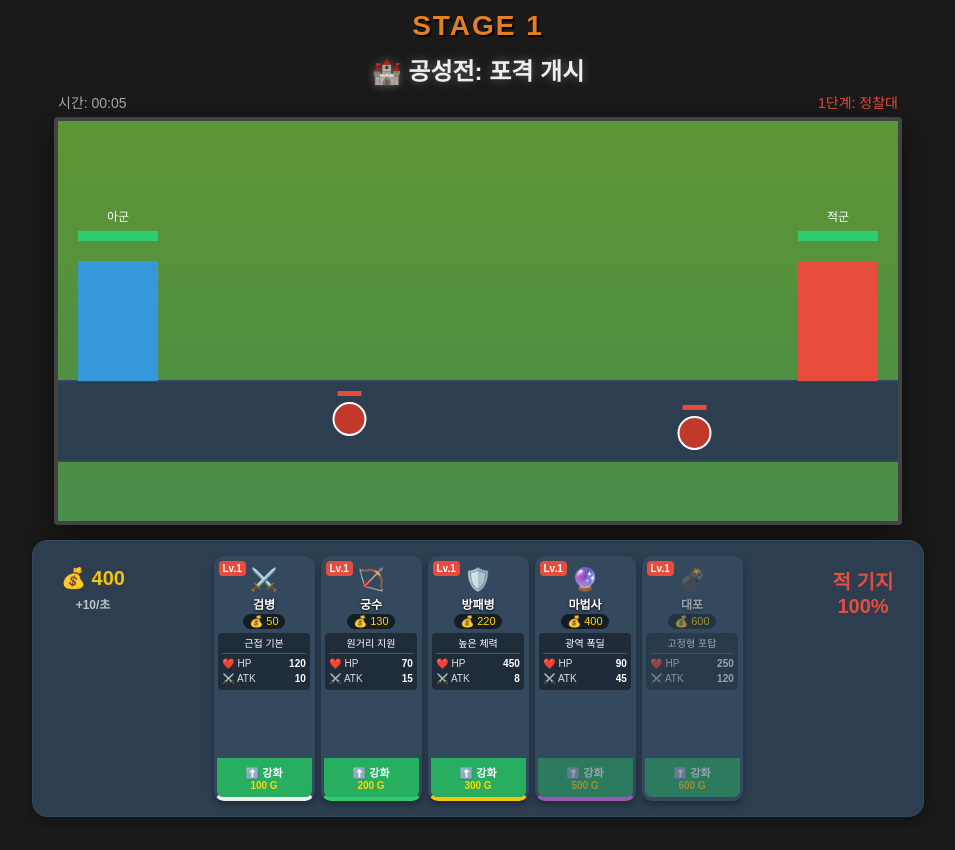
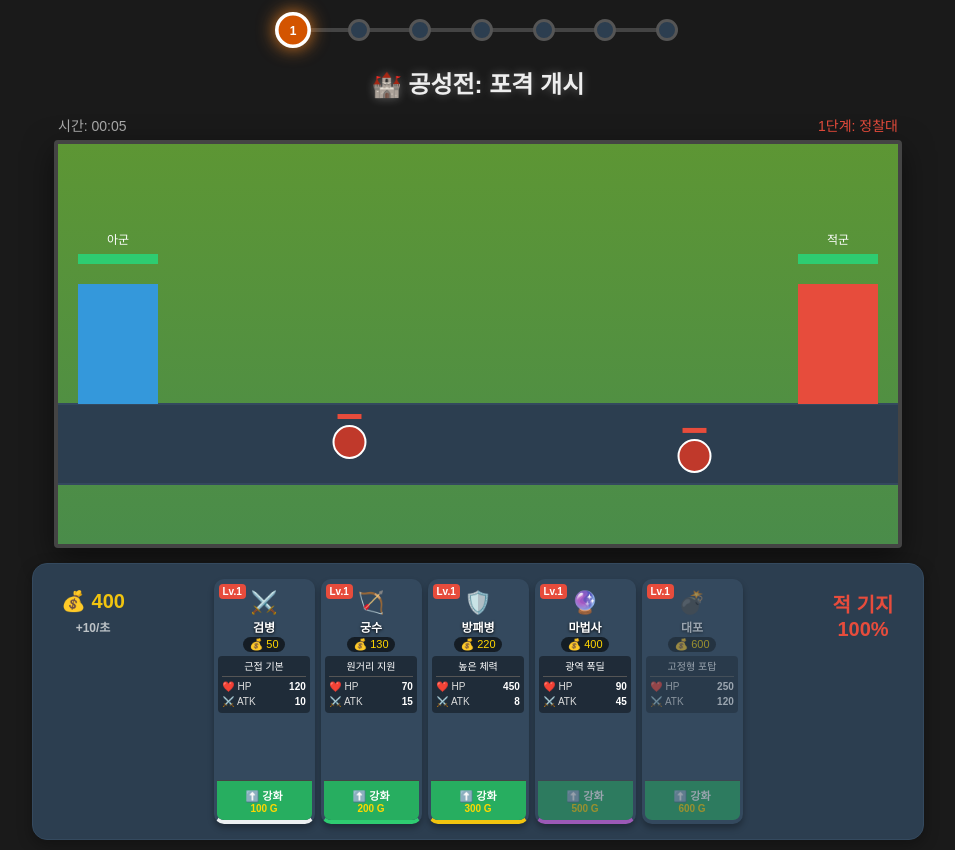
Before and after one commit to t0tue/making-game, a plain HTML site: page index.html in a window 1280 px wide. Shown: the whole page, without its empty margins (162-1117 px from the left). Before the commit the page ends 827 px from the top, so only its background shows below. Drawn offline with Linux system fonts and the light colour scheme.

Commit message:
Update index.html

```diff
--- a/index.html
+++ b/index.html
@@ -2,7 +2,7 @@
 <html lang="ko">
 <head>
     <meta charset="UTF-8">
-    <title>공성전: 포격 개시</title>
+    <title>공성전: 군단 강화</title>
     <style>
         body {
             font-family: 'Noto Sans KR', sans-serif;
@@ -16,16 +16,71 @@
             user-select: none;
         }
 
-        h1 { margin: 5px 0; text-shadow: 0 0 10px rgba(255,255,255,0.3); font-size: 24px; }
+        h1 { margin: 5px 0 15px 0; text-shadow: 0 0 10px rgba(255,255,255,0.3); font-size: 24px; }
 
-        #stage-display {
-            font-size: 28px;
-            font-weight: 900;
-            color: #e67e22;
-            text-shadow: 2px 2px 0px #000;
-            margin-bottom: 5px;
-            letter-spacing: 2px;
+        /* --- 스테이지 진행 바 스타일 시작 --- */
+        .progress-container {
+            width: 400px;
+            height: 40px;
+            position: relative;
+            display: flex;
+            justify-content: space-between;
+            align-items: center;
+            margin-bottom: 10px;
         }
+
+        /* 배경 선 */
+        .progress-track {
+            position: absolute;
+            top: 50%; left: 0;
+            width: 100%; height: 4px;
+            background: #444;
+            transform: translateY(-50%);
+            z-index: 0;
+            border-radius: 2px;
+        }
+
+        /* 채워지는 선 (진행도) */
+        .progress-fill {
+            position: absolute;
+            top: 50%; left: 0;
+            height: 4px;
+            background: #e67e22;
+            transform: translateY(-50%);
+            z-index: 0;
+            width: 0%; /* JS로 제어 */
+            transition: width 0.5s ease;
+        }
+
+        /* 점 (Dot) */
+        .stage-dot {
+            width: 16px; height: 16px;
+            background: #2c3e50;
+            border: 3px solid #555;
+            border-radius: 50%;
+            z-index: 1;
+            transition: all 0.3s cubic-bezier(0.175, 0.885, 0.32, 1.275);
+            position: relative;
+            display: flex; justify-content: center; align-items: center;
+            font-size: 10px; font-weight: bold; color: transparent;
+        }
+
+        /* 지나온 스테이지 */
+        .stage-dot.passed {
+            background: #e67e22;
+            border-color: #e67e22;
+        }
+
+        /* 현재 스테이지 */
+        .stage-dot.active {
+            width: 24px; height: 24px;
+            background: #d35400;
+            border-color: #fff;
+            box-shadow: 0 0 15px #e67e22;
+            transform: scale(1.2);
+            color: #fff; /* 현재 스테이지 숫자 표시 */
+        }
+        /* --- 스테이지 진행 바 스타일 끝 --- */
 
         #game-info {
             width: 840px;
@@ -68,10 +123,8 @@
 
         #deck-container { display: flex; gap: 6px; }
 
-        /* 카드 스타일 */
         .card {
-            width: 95px; /* 폭을 약간 줄여서 대포 공간 확보 */
-            height: 230px;
+            width: 95px; height: 230px;
             background: #34495e;
             border: 3px solid transparent;
             border-radius: 10px;
@@ -86,11 +139,9 @@
         .card.hero-card { border-color: #FFD700; background: #2c2c2c; }
 
         .spawn-zone {
-            width: 100%;
-            height: 160px;
+            width: 100%; height: 160px;
             display: flex; flex-direction: column; align-items: center;
-            cursor: pointer;
-            z-index: 2;
+            cursor: pointer; z-index: 2;
         }
         .spawn-zone:hover { background: rgba(255,255,255,0.05); }
         .spawn-zone:active { transform: scale(0.98); }
@@ -165,7 +216,18 @@
 </head>
 <body>
 
-    <div id="stage-display">STAGE 1</div>
+    <div class="progress-container">
+        <div class="progress-track"></div>
+        <div class="progress-fill" id="progress-fill"></div>
+        <div class="stage-dot" id="dot-1">1</div>
+        <div class="stage-dot" id="dot-2">2</div>
+        <div class="stage-dot" id="dot-3">3</div>
+        <div class="stage-dot" id="dot-4">4</div>
+        <div class="stage-dot" id="dot-5">5</div>
+        <div class="stage-dot" id="dot-6">6</div>
+        <div class="stage-dot" id="dot-7">7</div>
+    </div>
+
     <h1>🏰 공성전: 포격 개시</h1>
 
     <div id="game-info">
@@ -221,7 +283,6 @@
     const enemyBase = { x: 780, y: 200, hp: 5000, maxHp: 5000, color: '#e74c3c' };
 
     // --- 유닛 데이터 ---
-    // Cannon(대포) 추가: speed 0, range 400 (매우 김)
     const unitTypes = [
         { id: 'sword', name: '검병', desc: '근접 기본', type: 'circle', cost: 50, baseHp: 120, baseDmg: 10, range: 35, speed: 1.5, color: '#ecf0f1', icon: '⚔️', cooldown: 30, level: 1, maxLevel: 10, upgradeCostBase: 100 },
         { id: 'archer', name: '궁수', desc: '원거리 지원', type: 'triangle', cost: 130, baseHp: 70, baseDmg: 15, range: 160, speed: 1.2, color: '#2ecc71', icon: '🏹', cooldown: 45, level: 1, maxLevel: 10, upgradeCostBase: 200 },
@@ -284,14 +345,12 @@
             this.effectRange = typeData.effectRange || 0;
             this.radius = (this.id === 'midboss') ? 30 : 16;
 
-            // 공격 쿨타임 (대포는 더 느리게)
             this.maxAttackCooldown = (this.id === 'cannon') ? 100 : 50;
             this.attackCooldown = 0;
 
             this.y = 300 + (Math.random() * 30 - 15);
             if (team === 'player') {
                 this.x = playerBase.x + 40;
-                // 대포는 약간 뒤쪽에서 덜 겹치게
                 if(this.id === 'cannon') this.x = playerBase.x + 20 + (Math.random()*10);
                 this.direction = 1;
             } else {
@@ -320,26 +379,22 @@
             let target = null;
             let minDist = Infinity;
 
-            if (this.dmg < 0) { // 힐러
+            if (this.dmg < 0) {
                 const allies = units.filter(u => u.team === this.team && u !== this && u.hp < u.maxHp);
                 for (let a of allies) {
                     let dist = Math.abs(a.x - this.x);
                     if (dist < minDist) { minDist = dist; target = a; }
                 }
-            } else { // 딜러
+            } else {
                 const enemies = units.filter(u => u.team !== this.team && u.hp > 0);
                 for (let e of enemies) {
                     let dist = Math.abs(e.x - this.x);
-                    // 대포는 사거리가 기니까 가장 가까운 적을 우선
                     if (dist < minDist) { minDist = dist; target = e; }
                 }
 
-                // 적 유닛이 없으면 기지 타격 (대포는 사거리 안닿으면 못 때림)
                 if (this.id !== 'merchant') {
                     let baseTarget = (this.team === 'player') ? enemyBase : playerBase;
                     let distToBase = Math.abs(baseTarget.x - this.x);
-
-                    // 대포가 아니거나, 대포 사거리 내에 기지가 있으면 타겟 가능
                     if (this.id !== 'cannon' || distToBase <= this.range) {
                         if (distToBase < minDist) { target = baseTarget; minDist = distToBase; }
                     }
@@ -350,7 +405,6 @@
             let checkRange = this.range + (this.id === 'midboss' ? 20 : 0);
             if (target && minDist <= checkRange) inRange = true;
 
-            // 이동 로직 (speed가 0이면 안 움직임)
             if (inRange) {
                 if (this.attackCooldown <= 0) {
                     if (this.dmg !== 0) {
@@ -373,8 +427,7 @@
             }
 
             if (this.id === 'cannon') {
-                // 대포 이펙트 (포탄 날아가는 느낌)
-                createParticle(this.x, this.y, '#555', 8); // 연기
+                createParticle(this.x, this.y, '#555', 8);
                 createDamageText(this.x, this.y - 40, "BOOM!", "#f39c12");
             }
 
@@ -390,7 +443,6 @@
         }
 
         draw() {
-            // 오라 그리기
             if (this.team === 'player') {
                 if (this.id === 'general') {
                     ctx.beginPath(); ctx.fillStyle = 'rgba(230, 126, 34, 0.1)';
@@ -411,22 +463,19 @@
             ctx.lineWidth = 2;
             ctx.strokeStyle = '#fff';
 
-            // 도형 그리기
             ctx.beginPath();
             if (this.type === 'cannon') {
-                // 대포: 바퀴 + 포신
-                ctx.fillStyle = '#7f8c8d'; // 바퀴색
-                ctx.arc(this.x, this.y + 8, 10, 0, Math.PI * 2); // 바퀴
+                ctx.fillStyle = '#7f8c8d';
+                ctx.arc(this.x, this.y + 8, 10, 0, Math.PI * 2);
                 ctx.fill(); ctx.stroke();
 
                 ctx.beginPath();
-                ctx.fillStyle = '#2c3e50'; // 포신색
-                // 포신 각도
+                ctx.fillStyle = '#2c3e50';
                 const angle = this.team === 'player' ? -0.3 : 0.3;
                 ctx.save();
                 ctx.translate(this.x, this.y);
                 ctx.rotate(angle);
-                ctx.rect(-5, -25, 10, 30); // 긴 직사각형
+                ctx.rect(-5, -25, 10, 30);
                 ctx.fill(); ctx.stroke();
                 ctx.restore();
 
@@ -461,7 +510,6 @@
                 ctx.fill(); ctx.stroke();
             }
 
-            // HP Bar
             const hpPercent = Math.max(0, this.hp / this.maxHp);
             const barW = (this.id === 'midboss') ? 60 : 24;
             const barY = (this.id === 'midboss') ? 45 : 28;
@@ -657,6 +705,25 @@
         }
     }
 
+    // --- 스테이지 UI 업데이트 (New) ---
+    function updateStageProgress(currentStage) {
+        // 배경 채우기 (7개 스테이지 기준)
+        const fillPercent = Math.min(100, ((currentStage - 1) / 6) * 100);
+        document.getElementById('progress-fill').style.width = `${fillPercent}%`;
+
+        // 점 상태 업데이트
+        for (let i = 1; i <= 7; i++) {
+            const dot = document.getElementById(`dot-${i}`);
+            dot.classList.remove('active', 'passed');
+
+            if (i < currentStage) {
+                dot.classList.add('passed');
+            } else if (i === currentStage) {
+                dot.classList.add('active');
+            }
+        }
+    }
+
     // --- 게임 로직 ---
     function spawnEnemyAI() {
         if (gameState.enemySpawnCooldown > 0) {
@@ -667,7 +734,9 @@
         const sec = gameState.seconds;
         let currentStage = Math.min(7, Math.floor(sec / 35) + 1);
         gameState.stage = currentStage;
-        document.getElementById('stage-display').innerText = `STAGE ${currentStage}`;
+
+        // 스테이지 바 업데이트 호출
+        updateStageProgress(currentStage);
 
         if (currentStage >= 2 && !gameState.heroUnlocked) {
             document.getElementById('unlock-btn-container').style.display = 'block';
@@ -700,11 +769,9 @@
         document.getElementById('enemy-status').innerText = statusText;
 
         const randomUnit = availableUnits[Math.floor(Math.random() * availableUnits.length)];
-        // 적군은 대포 소환 안함 (밸런스)
         if (randomUnit.id !== 'cannon') {
             units.push(new Unit(randomUnit, 'enemy'));
         } else {
-            // 대포가 걸리면 검병 소환
             units.push(new Unit(unitTypes[0], 'enemy'));
         }
 
@@ -833,6 +900,7 @@
     }
 
     initDeck();
+    updateStageProgress(1); // 초기화
     requestAnimationFrame(update);
 
 </script>
```
